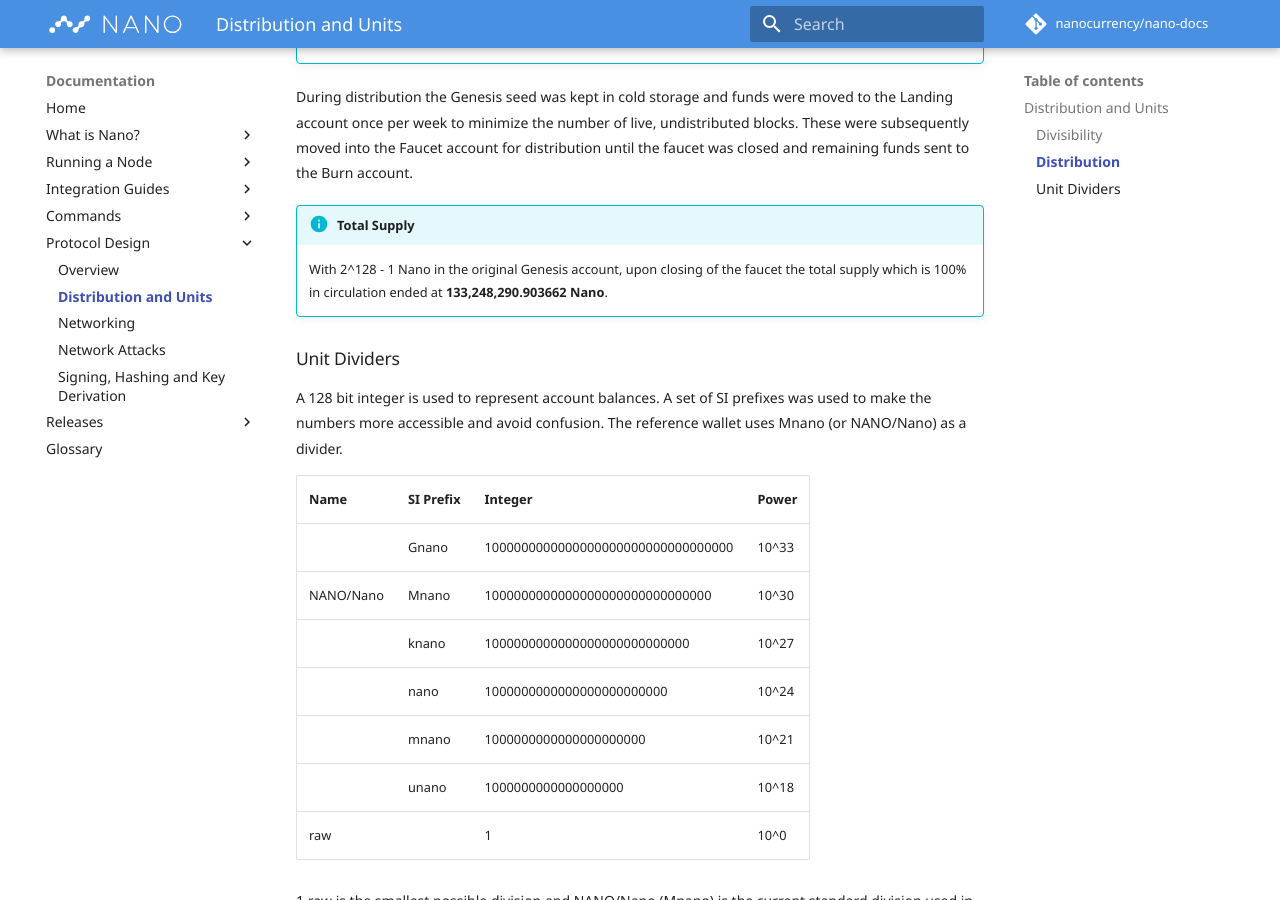
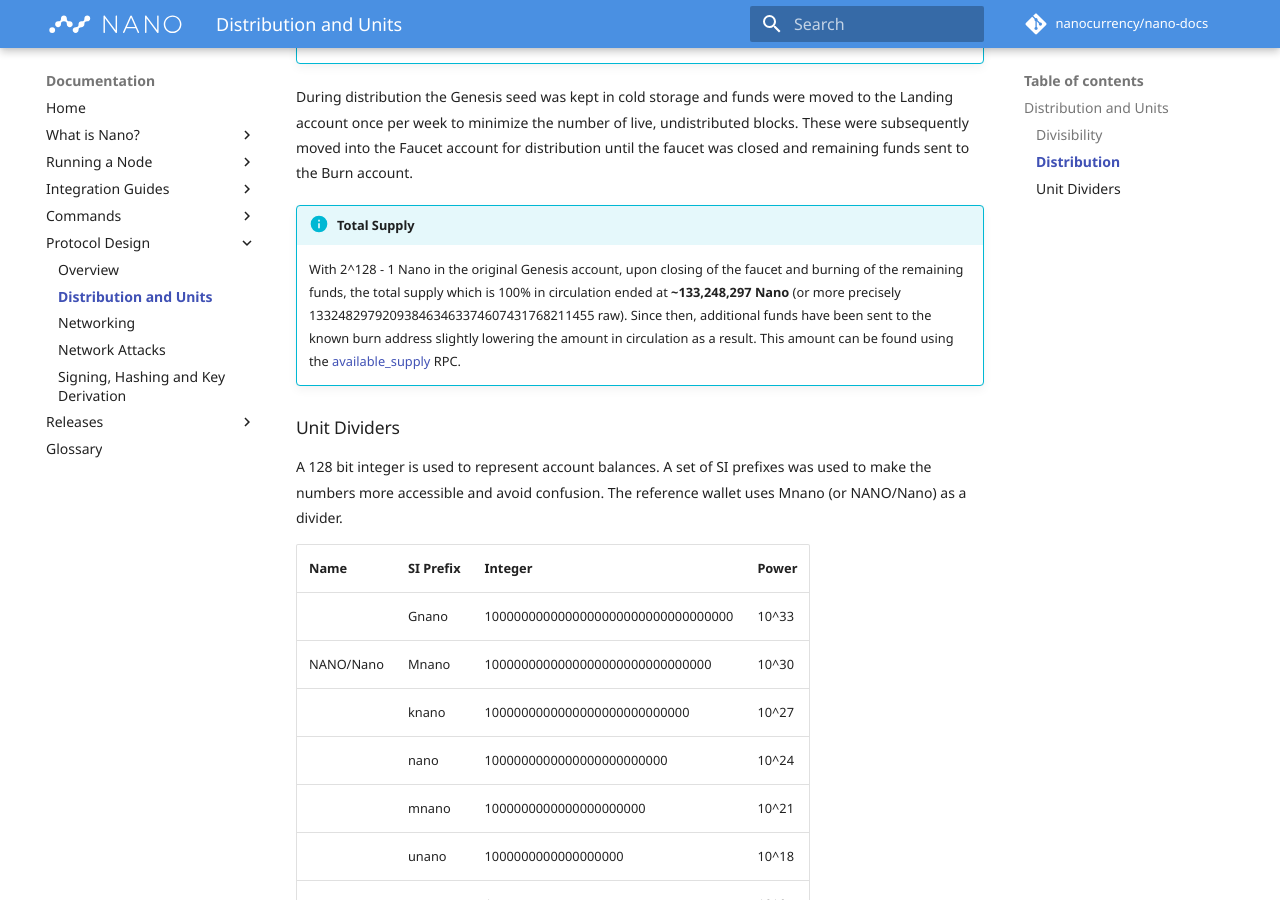
Before and after one commit to nanocurrency/nano-docs, an MkDocs documentation site: the page built from docs/protocol-design/distribution-and-units.md, in a window 1280 px wide and 900 px high, scrolled down 710 px. Built offline with MkDocs 1.6.1 and Material for MkDocs 9.7.7, drawn with Linux system fonts in a browser that asks for light colours; comment, search, counter and statistics services are not loaded.

Commit message:
Add clarity around total supply

```diff
--- a/docs/protocol-design/distribution-and-units.md
+++ b/docs/protocol-design/distribution-and-units.md
@@ -19,7 +19,7 @@
 During distribution the Genesis seed was kept in cold storage and funds were moved to the Landing account once per week to minimize the number of live, undistributed blocks. These were subsequently moved into the Faucet account for distribution until the faucet was closed and remaining funds sent to the Burn account.
 
 !!! info "Total Supply"
-	With 2^128 - 1 Nano in the original Genesis account, upon closing of the faucet the total supply which is 100% in circulation ended at **133,248,290.903662 Nano**.
+	With 2^128 - 1 Nano in the original Genesis account, upon closing of the faucet and burning of the remaining funds, the total supply which is 100% in circulation ended at **~133,248,297 Nano** (or more precisely 133248297920938463463374607431768211455 raw). Since then, additional funds have been sent to the known burn address slightly lowering the amount in circulation as a result. This amount can be found using the [available_supply](/commands/rpc-protocol/#available_supply) RPC.
 
 ### Unit Dividers
 A 128 bit integer is used to represent account balances.  A set of SI prefixes was used to make the numbers more accessible and avoid confusion.  The reference wallet uses Mnano (or NANO/Nano) as a divider.
```
